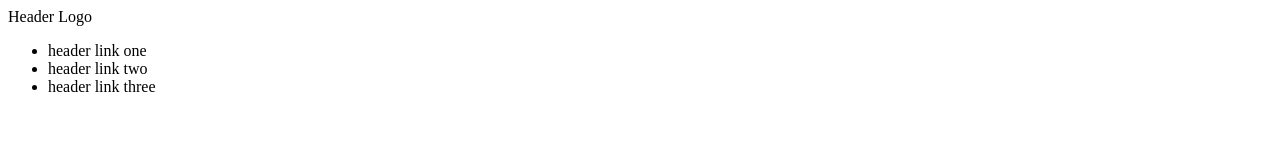
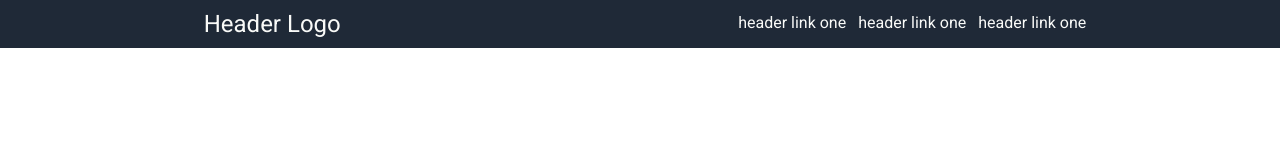
Before and after one commit to NeedleKO/Odin-Project-HTML-CSS-Landing-page, a plain HTML site: page index.html in a window 1280 px wide. Drawn offline with Linux system fonts and the light colour scheme.

Commit message:
Started header, added basic stuff

```diff
--- a/index.html
+++ b/index.html
@@ -5,17 +5,22 @@
     <meta http-equiv="X-UA-Compatible" content="IE=edge">
     <meta name="viewport" content="width=device-width, initial-scale=1.0">
     <link rel="stylesheet" href="./styles.css">
+    <link rel="preconnect" href="https://fonts.googleapis.com">
+<link rel="preconnect" href="https://fonts.gstatic.com" crossorigin>
+<link href="https://fonts.googleapis.com/css2?family=Montserrat&family=Roboto:wght@400;700&family=Rubik:wght@500;600;700&family=Work+Sans:ital,wght@1,300&display=swap" rel="stylesheet">
     <title>LANDING PAGE</title>
 </head>
 <body>
     <header>
-        <div class="Logo">Header Logo</div>
-        <div class="links">
-            <ul>
-                <li>header link one</li>
-                <li>header link two</li>
-                <li>header link three</li>
-            </ul>
+        <div class="container">
+            <div class="Logo">Header Logo</div>
+            <div class="links">
+                <ul>
+                    <li><a href="#">header link one</a></li>
+                    <li><a href="#">header link one</a></li>
+                    <li><a href="#">header link one</a></li>
+                </ul>
+            </div>
         </div>
     </header>
 </body>
--- a/styles.css
+++ b/styles.css
@@ -0,0 +1,41 @@
+* {
+    margin: 0;
+    padding: 0;
+    }
+
+
+html {
+
+    font-family: 'Roboto', sans-serif;
+}
+
+header {
+    background-color: #1F2937;
+    color: #E5E7EB;
+}
+
+.Logo {
+    font-size: 24px;
+    color: #F9FAF8;
+    padding: 10px;
+
+
+}
+
+.container {
+    display: flex;
+    justify-content: space-around;
+}
+
+ul {
+    display: flex;
+    gap: 12px;
+    list-style-type: none;
+    padding-top: 13px;
+
+}
+
+a {
+    text-decoration: none;
+    color: #F9FAF8;
+}
```
